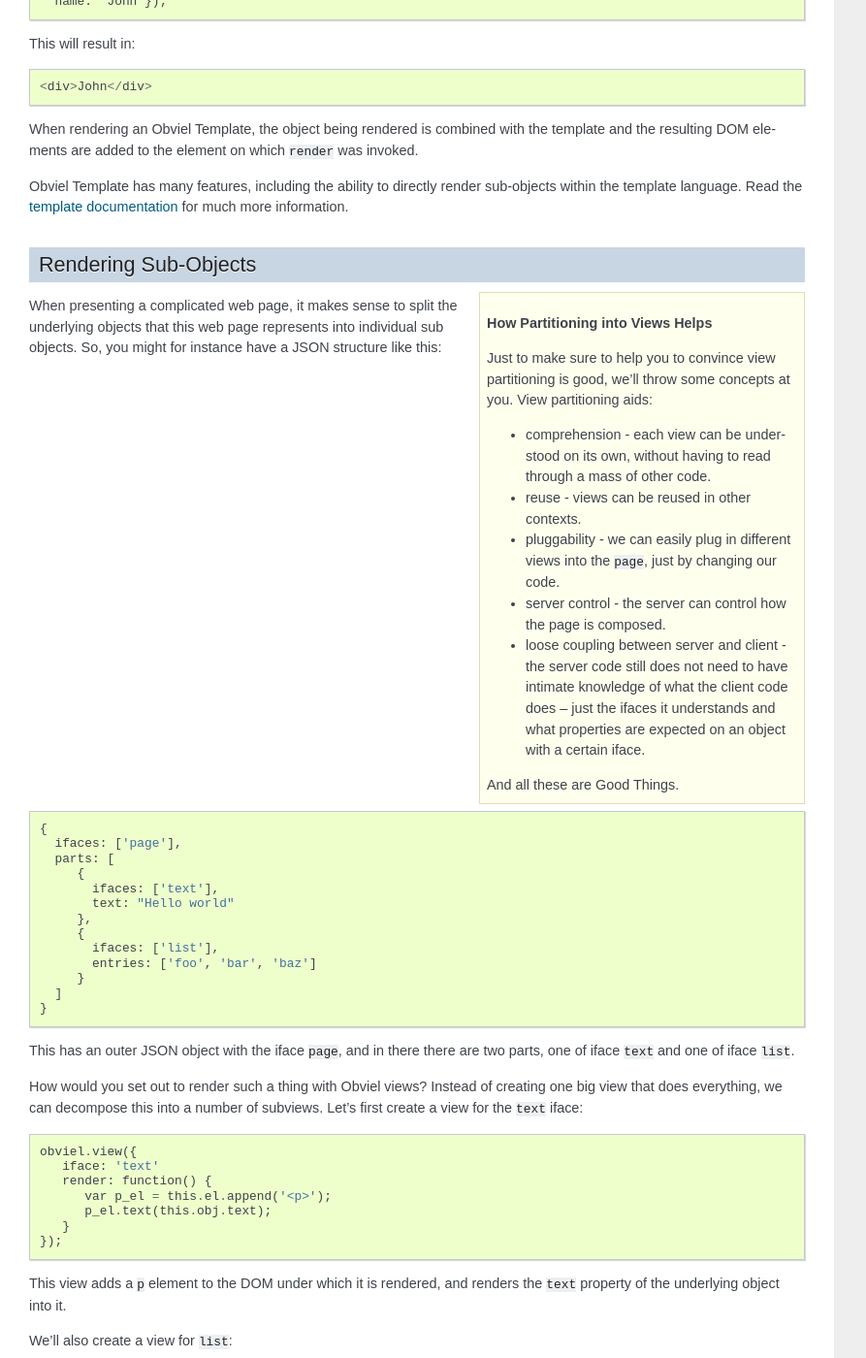
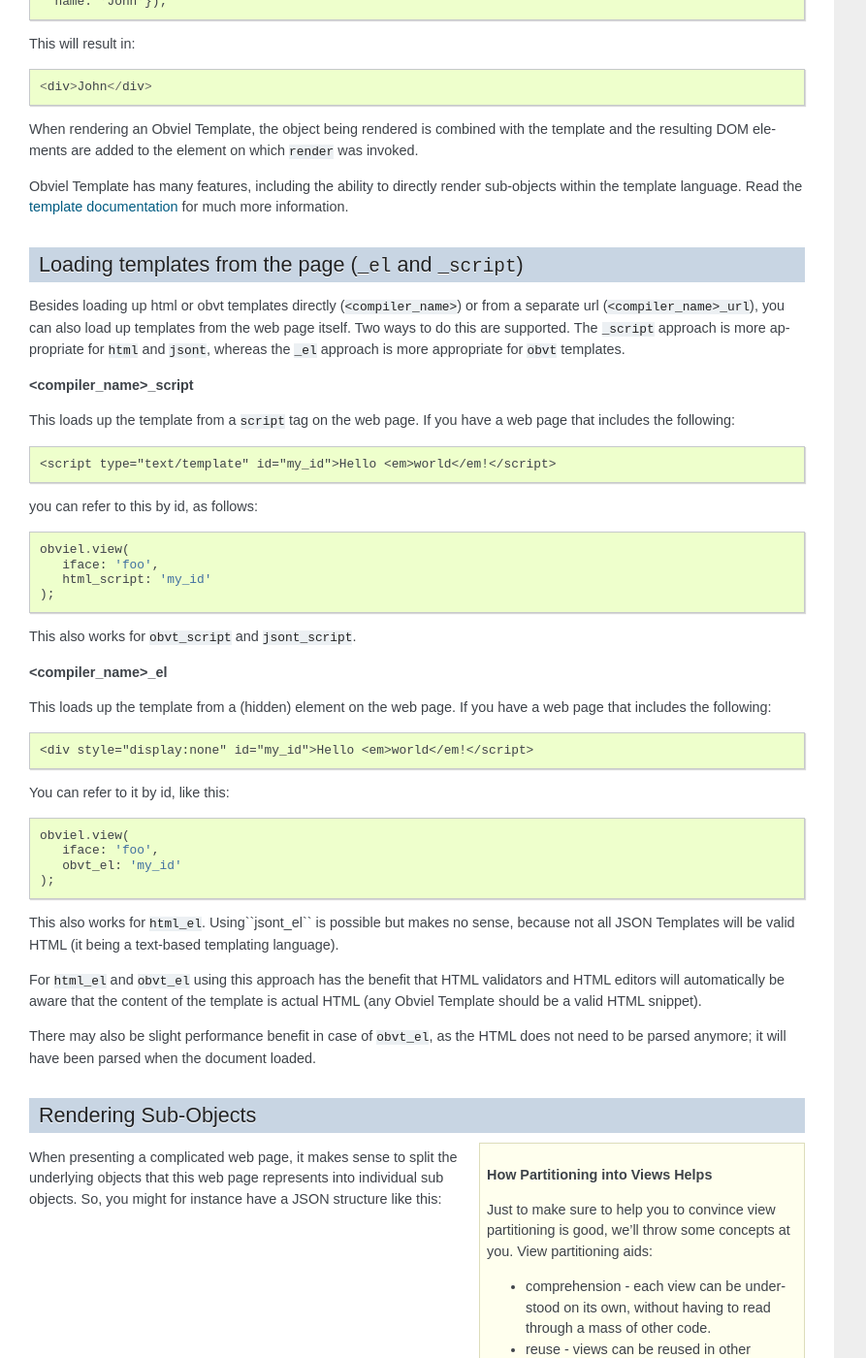
Before and after one commit to obviel/obviel, a Sphinx documentation site: the page built from doc/manual.txt, in a window 1280 px wide and 1400 px high, scrolled down 6818 px. Shown: the whole window at 97% size, without its empty margins (0-893 px from the left). Built offline with Sphinx 7.4.7, drawn with Linux system fonts in a browser that asks for light colours.

Commit message:
Document the new behavior for loading of templates.

```diff
--- a/doc/manual.txt
+++ b/doc/manual.txt
@@ -433,6 +433,59 @@ the element on which ``render`` was invoked.
 Obviel Template has many features, including the ability to directly
 render sub-objects within the template language. Read the
 :doc:`template documentation <template>` for much more information.
+
+Loading templates from the page (``_el`` and ``_script``)
+---------------------------------------------------------
+
+Besides loading up html or obvt templates directly
+(``<compiler_name>``) or from a separate url
+(``<compiler_name>_url``), you can also load up templates from the web
+page itself. Two ways to do this are supported. The ``_script``
+approach is more appropriate for ``html`` and ``jsont``, whereas
+the ``_el`` approach is more appropriate for ``obvt`` templates.
+
+**<compiler_name>_script**
+
+This loads up the template from a ``script`` tag on the web page. If
+you have a web page that includes the following::
+
+  <script type="text/template" id="my_id">Hello <em>world</em!</script>
+
+you can refer to this by id, as follows::
+
+  obviel.view(
+     iface: 'foo',
+     html_script: 'my_id'
+  );
+
+This also works for ``obvt_script`` and ``jsont_script``.
+
+**<compiler_name>_el**
+
+This loads up the template from a (hidden) element on the web page. If you
+have a web page that includes the following::
+
+  <div style="display:none" id="my_id">Hello <em>world</em!</script>
+
+You can refer to it by id, like this::
+
+  obviel.view(
+     iface: 'foo',
+     obvt_el: 'my_id'
+  );
+
+This also works for ``html_el``. Using``jsont_el`` is possible but makes
+no sense, because not all JSON Templates will be valid HTML (it being a
+text-based templating language).
+
+For ``html_el`` and ``obvt_el`` using this approach has the benefit
+that HTML validators and HTML editors will automatically be aware that
+the content of the template is actual HTML (any Obviel Template should
+be a valid HTML snippet).
+
+There may also be slight performance benefit in case of ``obvt_el``,
+as the HTML does not need to be parsed anymore; it will have been
+parsed when the document loaded.
 
 Rendering Sub-Objects
 ---------------------
```
Also changed, not shown: 3 other files.
